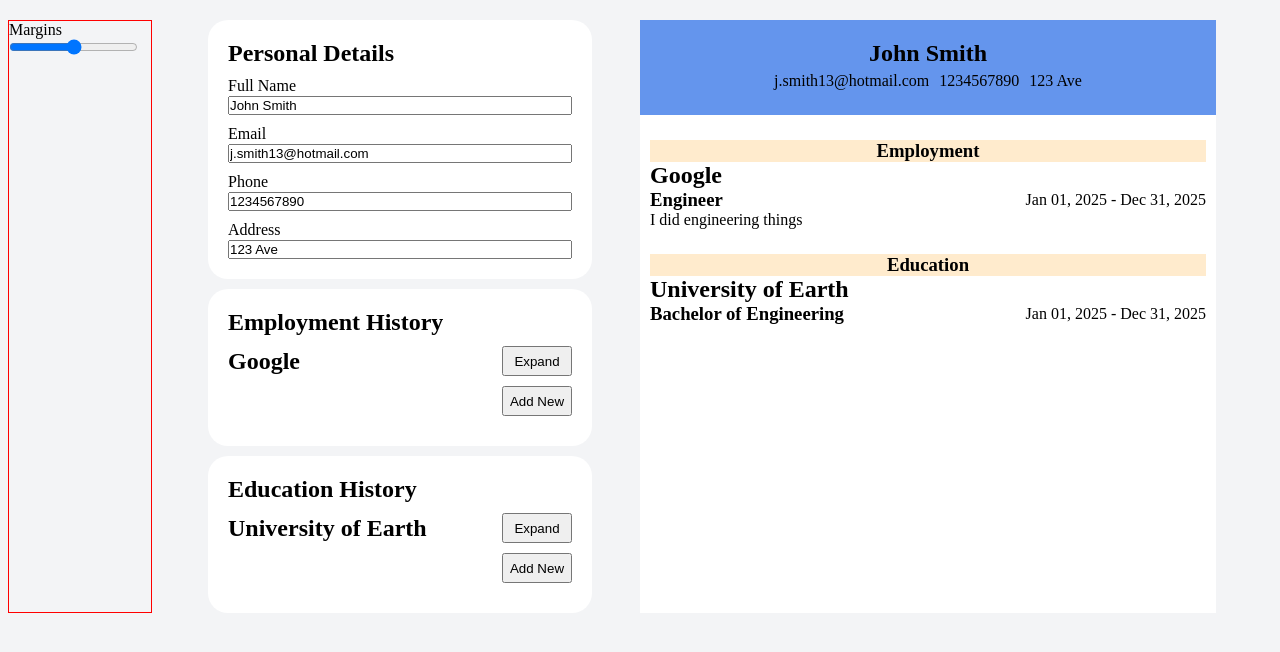
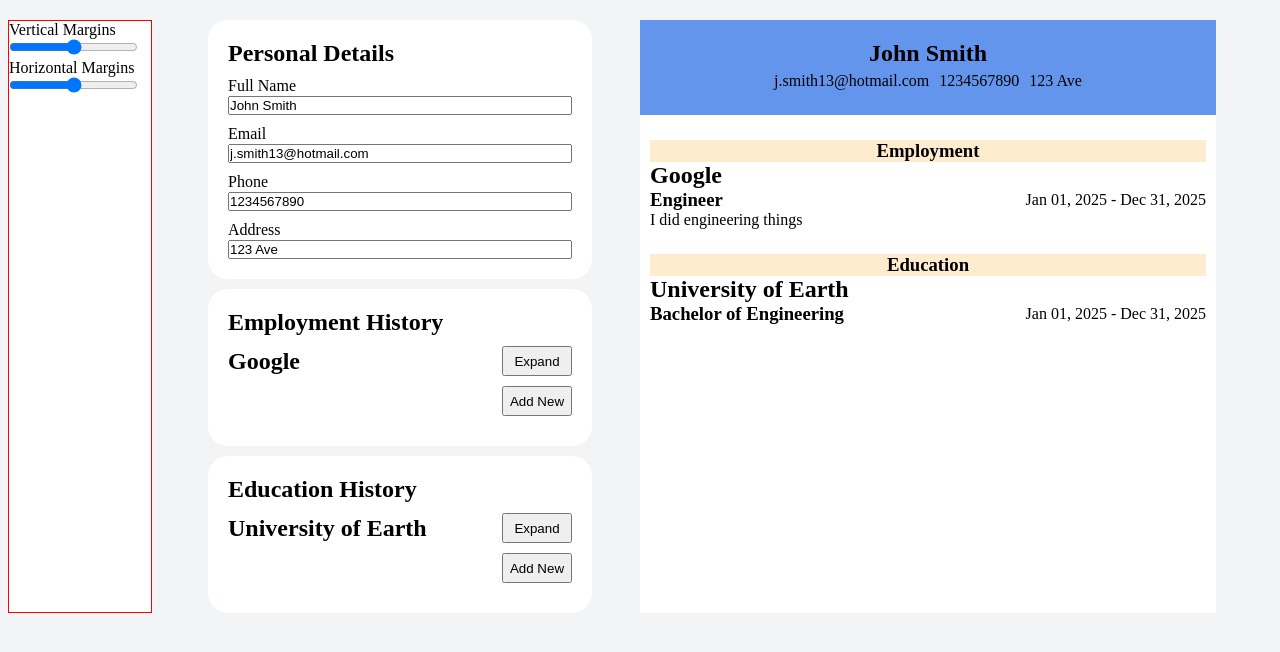
Before and after one commit to HGrewal13/cv-application, a React (Vite) app: page / in a window 1280 px wide. Shown: the top 652 px of the page. Built offline with nearby package versions, Linux system fonts and the light colour scheme.

Commit message:
split margins to vertical and horizontal margins

```diff
--- a/src/App.css
+++ b/src/App.css
@@ -23,6 +23,7 @@
   width: 90%;
   margin: 0 auto;
   border: 1px solid red;
+  background-color: var(--formBackground);
 }
 
 /* Forms Styling */
--- a/src/App.jsx
+++ b/src/App.jsx
@@ -10,7 +10,7 @@ function App() {
   const [employmentHistory, setEmploymentHistory] = useState([{name: "Google", role: "Engineer", description: "I did engineering things", startDate: "2025-01-01", endDate: "2025-12-31"}]);
   const [educationHistory, setEducationHistory] = useState([{institute: "University of Earth", degree: "Bachelor of Engineering", startDate: "2025-01-01", endDate: "2025-12-31"}]);
 
-  const [resumeMargins, setResumeMargins] = useState({padding: "0px"});
+  const [resumeMargins, setResumeMargins] = useState({});
 
   function handleEmploymentHistoryChange(field, value, idGenerated) {
     console.log(field, value, idGenerated);
--- a/src/Customizations.jsx
+++ b/src/Customizations.jsx
@@ -2,20 +2,33 @@
 function Margins({margins, setResumeMargins, handleSliderValueChange}) {
     return (
         <div id="customizationsMenu">
-            <label htmlFor="margins">Margins</label>
-            <input type="range" name="margins" id="margins" min="0" max="10"
+            <label htmlFor="margins">Vertical Margins</label>
+            <input type="range" name="margins" id="verticalMargins" min="0" max="20"
+                onChange={handleSliderValueChange}
+            />
+
+            <label htmlFor="margins">Horizontal Margins</label>
+            <input type="range" name="margins" id="horizontalMargins" min="0" max="20"
                 onChange={handleSliderValueChange}
             />
         </div>
     )
 }
 
+
+
 function Customizations(props) {
 
     function handleSliderValueChange(event) {
         const value = event.target.value;
+        const orientation = event.target.id;
         console.log(value);
-        props.setResumeMargins(prev => ({...prev, padding: value+"px"}));
+        if(orientation == "verticalMargins") {
+            props.setResumeMargins(prev => ({...prev, "padding-top": value+"px", "padding-bottom": value+"px"}));
+        } else if(orientation == "horizontalMargins") {
+            props.setResumeMargins(prev => ({...prev, "padding-left": value+"px", "padding-right": value+"px"}));
+        }
+        // props.setResumeMargins(prev => ({...prev, padding: value+"px"}));
     }
 
     return (
```
